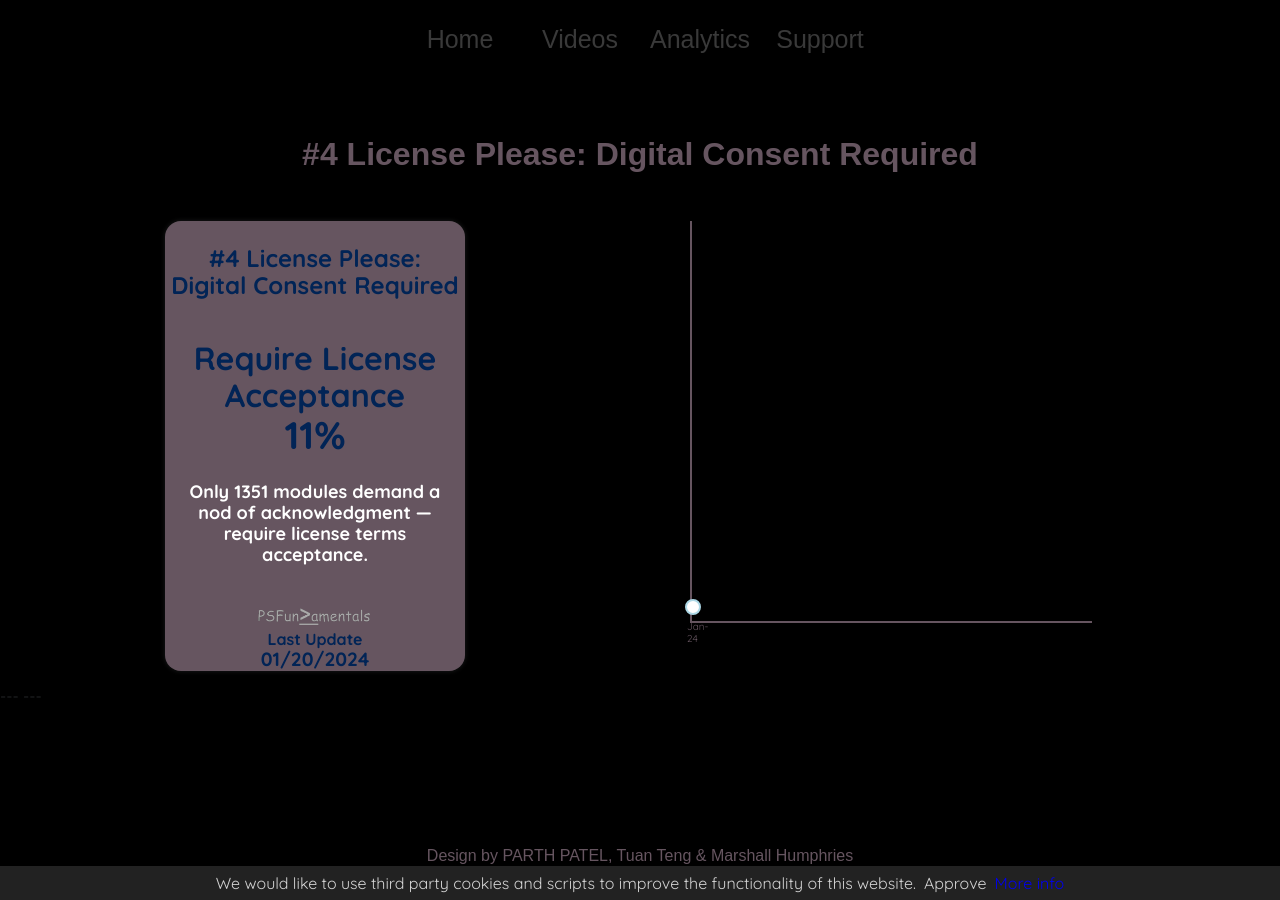
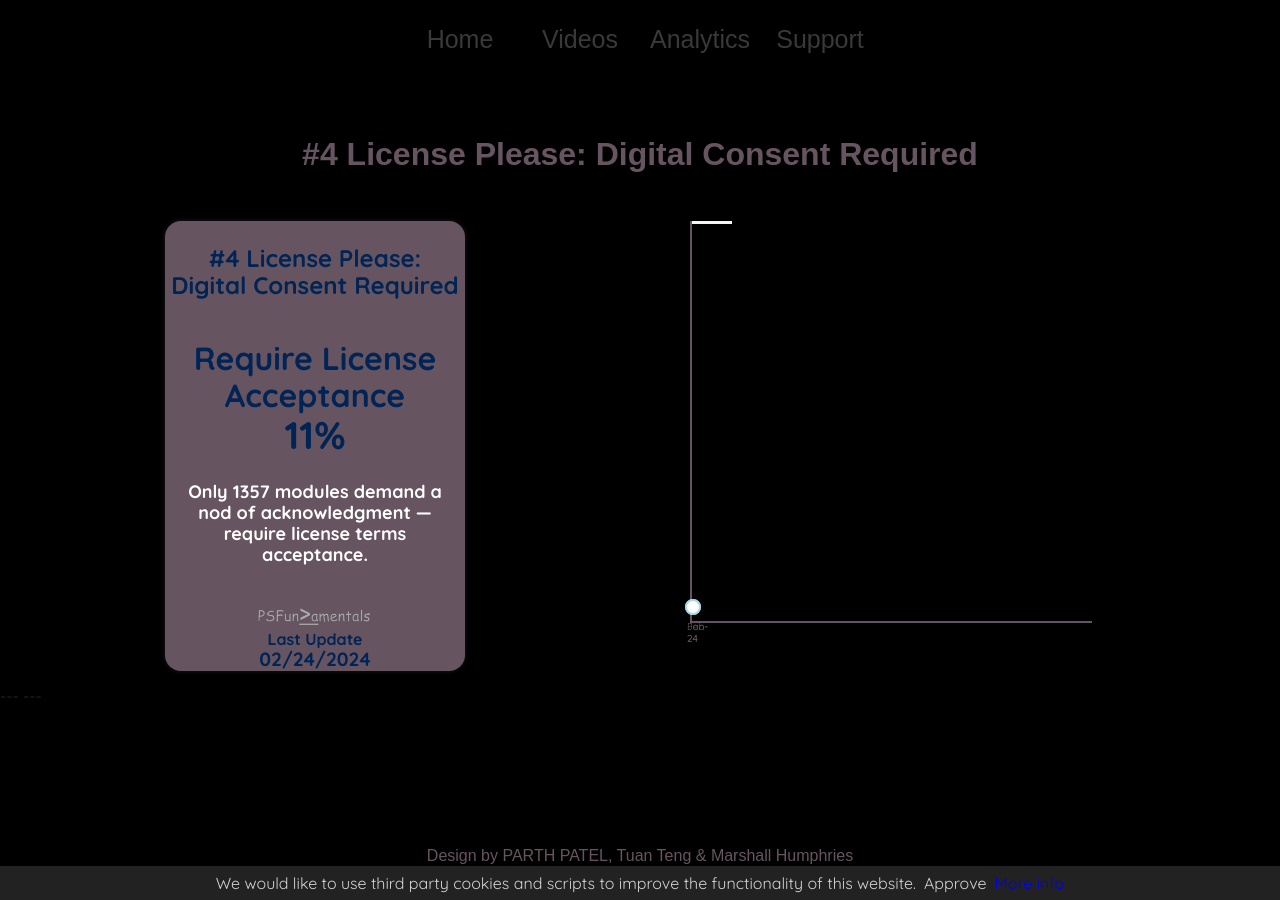
Before and after one commit to andysvints/PowerShellFundamentals, a Jekyll site: the page built from _posts/2024-02-11-license-please.html, in a window 1280 px wide. Built offline with Jekyll 4.4.1, drawn with Linux system fonts in a browser that asks for light colours; nearby versions of some CDN libraries.

Commit message:
Feb update for post#4

```diff
--- a/_posts/2024-02-11-license-please.html
+++ b/_posts/2024-02-11-license-please.html
@@ -12,12 +12,12 @@
               <dd>11%</dd>
             </dl>
             <dl class="description">
-              <dt>Only 1351 modules demand a nod of acknowledgment — require license  terms acceptance. </dt>
+              <dt>Only 1357 modules demand a nod of acknowledgment — require license  terms acceptance. </dt>
             </dl>
             <img class="img-resp" src="https://psfundamentals.com/assets/psfundtext.png">
             <dl class="date">
               <dt>Last Update</dt>
-              <dd>01/20/2024</dd>
+              <dd>02/24/2024</dd>
             </dl>
             </div>
         </div>
@@ -25,13 +25,21 @@
     <figure class="css-chart" style="--widget-size: 400px;">
         <ul class="line-chart">
           <li style="--x: 1px; --y: 13.51px;">
-
+            <span class="tooltiptext">1351</span>
             <div class="data-point" data-value="25">
               <p>
                 Jan-24
               </p>
             </div>
-
+          </li>
+          <div class="line-segment" style="--hypotenuse: 40; --angle:-0.06;"></div>
+          <li style="--x: 1px; --y: 13.57px;">
+            <span class="tooltiptext">1357</span>
+            <div class="data-point" data-value="25">
+              <p>
+                Feb-24
+              </p>
+            </div>
           </li>
          </ul>
       </figure>
--- a/index.html
+++ b/index.html
@@ -73,12 +73,12 @@
 					<dd>11%</dd>
 				</dl>
 				<dl class="description">
-					<dt>Only 1351 modules demand a nod of acknowledgment — require license  terms acceptance. </dt>
+					<dt>Only 1357 modules demand a nod of acknowledgment — require license  terms acceptance. </dt>
 				</dl>
 				<img class="img-resp" src="assets/psfundtext.png">
 				<dl class="date">
 					<dt>Last Update</dt>
-					<dd>01/20/2024</dd>
+					<dd>02/24/2024</dd>
 				</dl>
 				</div>
 			</a>
```
